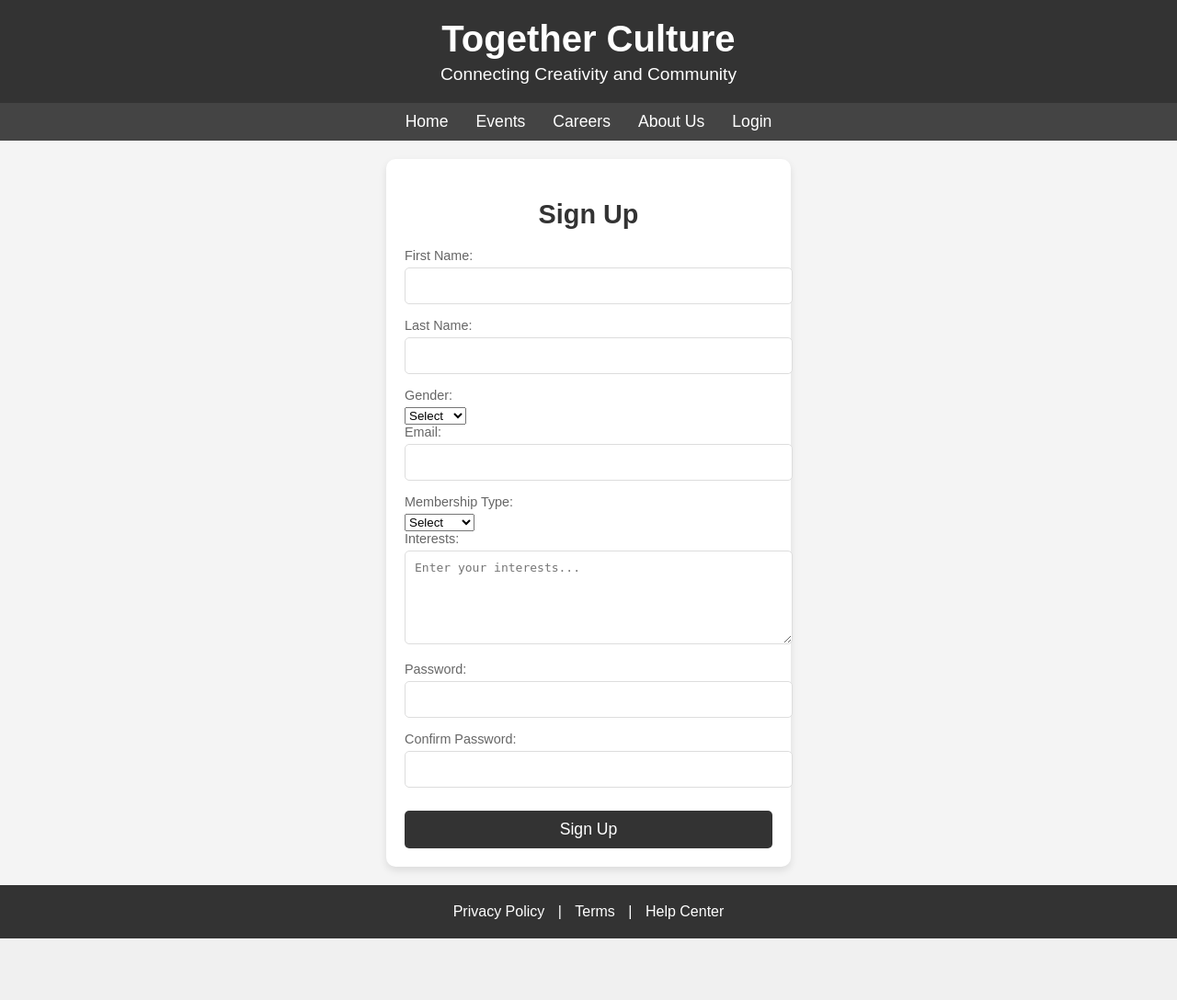
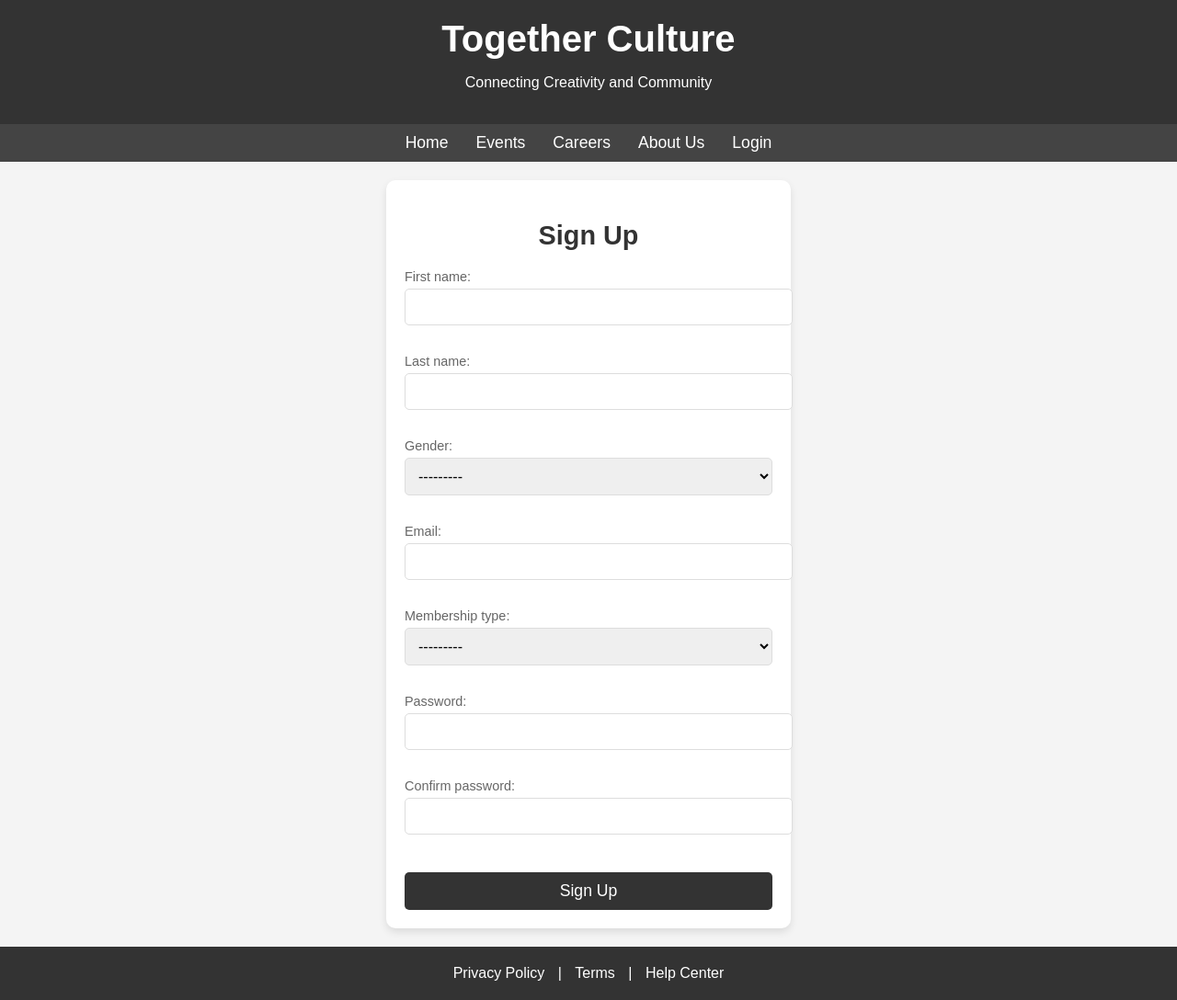
Before and after one commit to vishnu7411/Together-Culture, a Django app: page /register/ in a window 1280 px wide. Shown: the whole page at 92% size. Before the commit the page ends 1021 px from the top, so only its background shows below. Run offline with Django 5.2, Linux system fonts and the light colour scheme.

Commit message:
Removed nested Git repository and fixed tracking issues

```diff
--- a/members/templates/members/New_member.html
+++ b/members/templates/members/New_member.html
@@ -31,11 +31,6 @@
         header h1 {
             font-size: 2.5em;
             margin: 0;
-        }
-
-        header p {
-            font-size: 1.2em;
-            margin: 5px 0 0;
         }
 
         /* Navigation */
@@ -84,17 +79,13 @@
             margin-bottom: 5px;
         }
 
-        .signup-container input, .signup-container textarea {
+        .signup-container input, .signup-container textarea, .signup-container select {
             width: 100%;
             padding: 10px;
             margin-bottom: 15px;
             border: 1px solid #ddd;
             border-radius: 5px;
             font-size: 1em;
-        }
-
-        .signup-container textarea {
-            height: 80px;
         }
 
         .signup-container button {
@@ -145,13 +136,11 @@
     </style>
 </head>
 <body>
-    <!-- Header -->
     <header>
         <h1>Together Culture</h1>
         <p>Connecting Creativity and Community</p>
     </header>
 
-    <!-- Navigation -->
     <nav>
         <a href="{% url 'home' %}">Home</a>
         <a href="#">Events</a>
@@ -160,54 +149,26 @@
         <a href="{% url 'register' %}">Login</a>
     </nav>
 
-    <!-- Signup Form -->
     <div class="signup-container">
         <h2>Sign Up</h2>
 
         <!-- Success Message -->
-        {% if success_message %}
-            <div class="success-message">{{ success_message }}</div>
+        {% if messages %}
+            <div class="messages">
+                {% for message in messages %}
+                    <div class="success-message">{{ message }}</div>
+                {% endfor %}
+            </div>
         {% endif %}
 
         <form method="post">
             {% csrf_token %}
-            <label for="first_name">First Name:</label>
-            <input type="text" name="first_name" required>
-
-            <label for="last_name">Last Name:</label>
-            <input type="text" name="last_name" required>
-
-            <label for="gender">Gender:</label>
-            <select name="gender" required>
-                <option value="">Select</option>
-                <option value="Male">Male</option>
-                <option value="Female">Female</option>
-            </select>
-
-            <label for="email">Email:</label>
-            <input type="email" name="email" required>
-
-            <label for="membership_type">Membership Type:</label>
-            <select name="membership_type" required>
-                <option value="">Select</option>
-                <option value="Basic">Basic</option>
-                <option value="Premium">Premium</option>
-            </select>
-
-            <label for="interests">Interests:</label>
-            <textarea name="interests" placeholder="Enter your interests..."></textarea>
-
-            <label for="password">Password:</label>
-            <input type="password" name="password" required>
-
-            <label for="confirm_password">Confirm Password:</label>
-            <input type="password" name="confirm_password" required>
+            {{ form.as_p }}
 
             <button type="submit">Sign Up</button>
         </form>
     </div>
 
-    <!-- Footer -->
     <footer>
         <a href="#">Privacy Policy</a> |
         <a href="#">Terms</a> |
@@ -225,6 +186,5 @@
             }
         });
     </script>
-
 </body>
 </html>
--- a/members/urls.py
+++ b/members/urls.py
@@ -1,7 +1,7 @@
 from django.urls import path
-from .views import home, register  # ✅ Ensure both views are imported
+from .views import register, home
 
 urlpatterns = [
-    path("home/", home, name="home"),  # Home page
+    path("", home, name="home"),  # Home page
     path("register/", register, name="register"),  # Register page
 ]
```
Also changed, not shown: together_culture/settings.py (+26 -0 lines), db.sqlite3.
